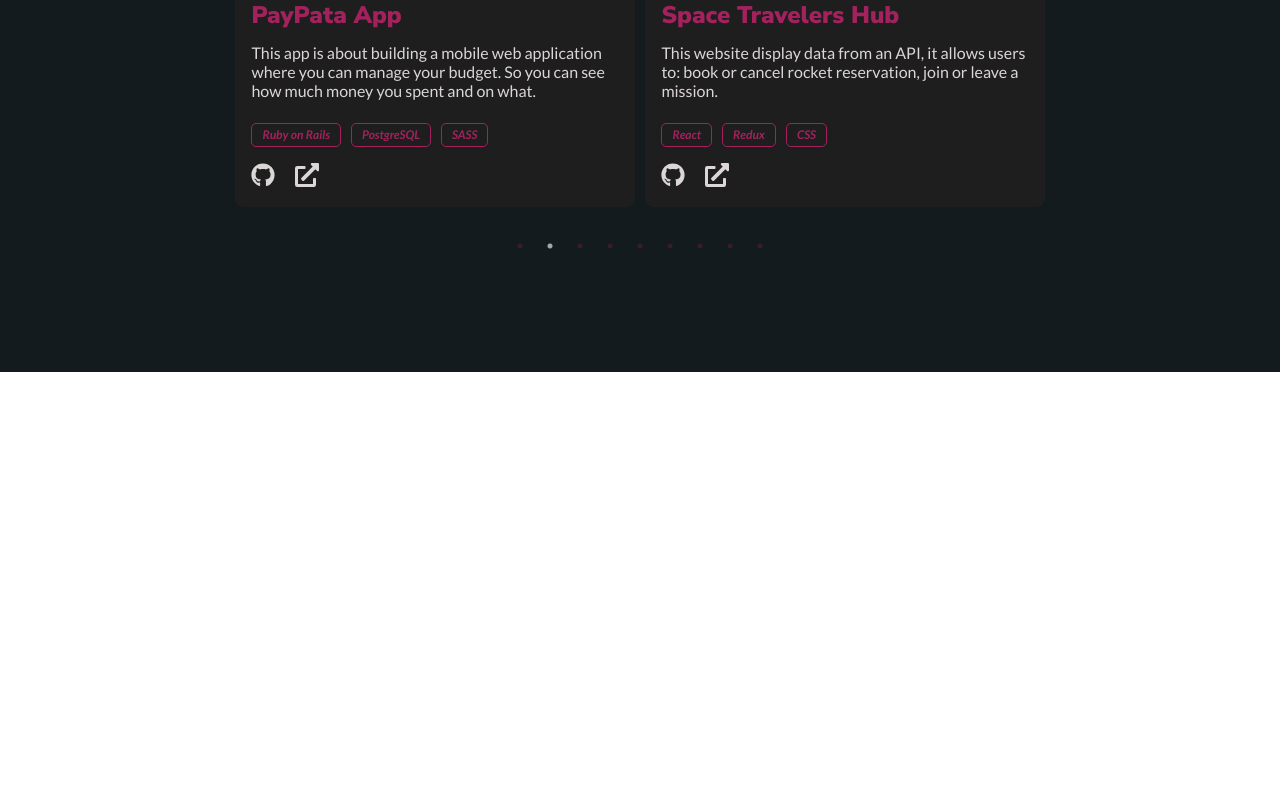
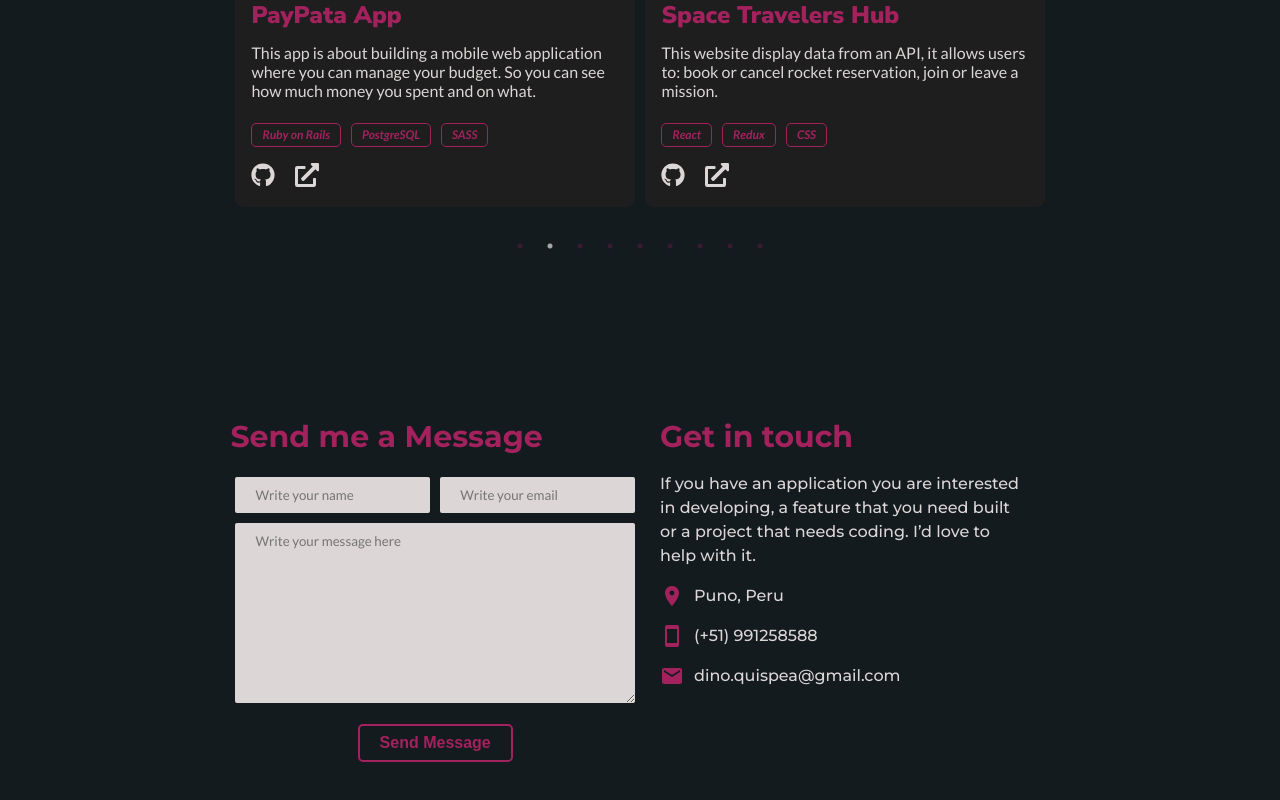
Before and after one commit to dqarias/Portfolio, a React (Create React App) app: page / in a window 1280 px wide. Shown: the part 1878-2678 px from the top of the page. Before the commit the page ends 2250 px from the top, so only its background shows below. Built offline with nearby package versions, Linux system fonts and the light colour scheme.

Commit message:
Add contact component and add styling to contact

```diff
--- a/src/components/Contact.js
+++ b/src/components/Contact.js
@@ -1,7 +1,85 @@
 import React from 'react';
+import { MdLocationOn, MdSmartphone, MdEmail } from 'react-icons/md';
 
 const Contact = () => (
-  <div>Contact</div>
+  <section className="contact" id="contact-me">
+    <div className="contact__send-message">
+      <h3 className="contact__title">Send me a Message</h3>
+      <form
+        id="form"
+        action="https://formspree.io/f/mgedpkaq"
+        method="POST"
+      >
+        <ul className="contact__message-form">
+          <li className="contact__message-list">
+            <input
+              className="contact__message-input"
+              type="text"
+              name="user_name"
+              id="name"
+              placeholder="Write your name"
+              maxLength="30"
+              required
+            />
+            <input
+              className="contact__message-input"
+              type="email"
+              name="E-mail"
+              id="email"
+              placeholder="Write your email"
+              required
+            />
+          </li>
+          <li className="contact__message-list">
+            <textarea
+              className="contact__message-input"
+              name="message"
+              id="message"
+              cols="30"
+              rows="10"
+              placeholder="Write your message here"
+              maxLength="500"
+              required
+            />
+          </li>
+          <li>
+            <p id="error-message" />
+          </li>
+          <li className="contact__message-button">
+            <button className="btn" type="submit">
+              Send Message
+            </button>
+          </li>
+        </ul>
+      </form>
+    </div>
+    <div className="contact__get-info">
+      <h3 className="contact__title">Get in touch</h3>
+      <p className="contact__info">
+        If you have an application you are interested
+        in developing, a feature that you need built
+        or a project that needs coding. I’d love
+        to help with it.
+      </p>
+      <div className="contact__get-info-contact">
+        <p className="contact__get-info-details">
+          <MdLocationOn className="contact__get-info-icons" />
+          {' '}
+          <span>Puno, Peru</span>
+        </p>
+        <p className="contact__get-info-details">
+          <MdSmartphone className="contact__get-info-icons" />
+          {' '}
+          <span>(+51) 991258588</span>
+        </p>
+        <p className="contact__get-info-details">
+          <MdEmail className="contact__get-info-icons" />
+          {' '}
+          <span>dino.quispea@gmail.com</span>
+        </p>
+      </div>
+    </div>
+  </section>
 );
 
 export default Contact;
--- a/src/components/Header.js
+++ b/src/components/Header.js
@@ -9,9 +9,9 @@ const Header = () => (
       <NavLink to="/about">
         <li className="navigation__link">About</li>
       </NavLink>
-      <NavLink to="/skills">
+      {/* <NavLink to="/skills">
         <li className="navigation__link">My skills</li>
-      </NavLink>
+      </NavLink> */}
       <NavLink to="/portfolio">
         <li className="navigation__link">Work</li>
       </NavLink>
--- a/src/pages/Home.js
+++ b/src/pages/Home.js
@@ -1,5 +1,6 @@
 import React from 'react';
 import About from '../components/About';
+import Contact from '../components/Contact';
 import Hero from '../components/Hero';
 import Portfolio from '../components/Portfolio';
 
@@ -8,6 +9,7 @@ const Home = () => (
     <Hero />
     <About />
     <Portfolio />
+    <Contact />
   </section>
 );
 
--- a/src/scss/layout/about.scss
+++ b/src/scss/layout/about.scss
@@ -1,6 +1,5 @@
 .about{
     background-color: $primary-color-dark;
-    min-height: calc(100vh - 7.5rem);
     display: flex;
     flex-direction: column;
     font-family: $font-titles;
--- /dev/null
+++ b/src/scss/layout/contact.scss
@@ -0,0 +1,88 @@
+.contact{
+    background-color: $primary-color-dark;
+    min-height: 50vh;
+    display: grid;
+    grid-template-columns: 50% 50%;
+    column-gap: 2rem;
+    font-family: $font-titles-1;
+    padding-top: 5rem;
+    padding-bottom: 5rem;
+
+    &__send-message{
+        grid-column-start: 1;
+        grid-column-end: 2;
+    }
+
+    &__get-info{
+        grid-column-start: 2;
+        grid-column-end: 3;
+        display: flex;
+        flex-direction: column;
+        width: 90%;
+        color: $white-color-dark;
+        align-items: flex-start;
+
+        &-contact{
+            font-size: 1.6rem;
+            display: flex;
+            flex-direction: column;
+            gap: 1.6rem;
+            padding-top: 1.6rem;
+        }
+
+        &-details{
+            display: flex;
+            align-items: center;
+            gap: 1rem;
+            font-weight: 500;
+        }
+
+        &-icons{
+            color: $secondary-color-dark;
+            font-size: 2.4rem;
+        }
+
+    }
+
+    &__title{
+        font-size: 3rem;
+        color: $secondary-color-dark;
+        padding-bottom: 2rem;
+    }
+
+    &__info{
+        font-size: 1.6rem;
+        font-weight: 500;
+        line-height: 1.5;
+        color: $white-color-dark;
+    }
+
+    &__message{
+        &-form{
+            display: flex;
+            flex-direction: column;
+            background-color: $primary-color-dark;
+        }
+
+        &-list{
+            background-color: $primary-color-dark;
+            display: flex;
+        }
+
+        &-input{
+            border-radius: 0.2rem;
+            width: 100%;
+            padding: 1rem 2rem;
+            font-family: $font-titles-2;
+            margin: 0.5rem;
+            background-color: $white-color-dark;
+        }
+
+        &-button{
+            padding-top: 1.6rem;
+            display: flex;
+            align-items: center;
+            justify-content: center;
+        }
+    }
+}
--- a/src/scss/main.scss
+++ b/src/scss/main.scss
@@ -7,4 +7,5 @@
 @import "./layout/hero.scss";
 @import "./layout/about.scss";
 @import "./layout/portfolio.scss";
+@import "./layout/contact.scss";
 @import "./pages/home.scss";
```
